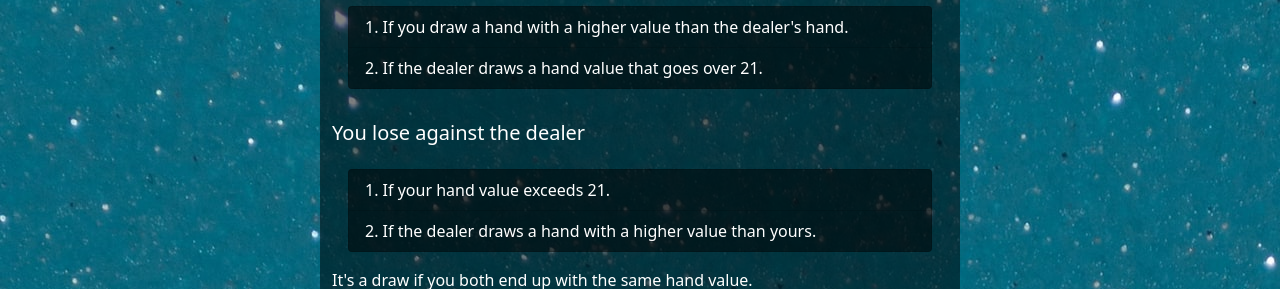
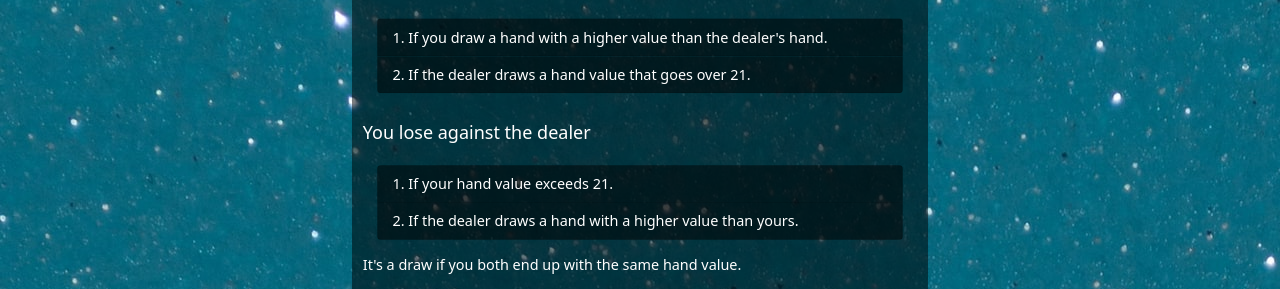
Before and after one commit to GumshoeSE/Blackjack, a plain HTML site: page rules.html in a window 1280 px wide. Shown: the part 216-505 px from the top of the page. Drawn offline with nearby package versions, Linux system fonts and the light colour scheme.

Commit message:
Rescaled sections

```diff
--- a/styles/custom.css
+++ b/styles/custom.css
@@ -1,6 +1,6 @@
 body {
     padding-top: 60px;
-    margin-bottom:  60px;
+    margin-bottom:  40px;
     background-color: #096C84;
     background-image: url(../images/background-large.jpg);
 }
@@ -90,13 +90,21 @@ body {
 }
 
 #rules {
-    margin-top: 20px;
     width: 50%;
     background-color: rgba(0,0,0,0.5);
     color: white;
+    -ms-transform: scale(0.9, 0.9); /* IE 9 */
+    -webkit-transform: scale(0.9, 0.9); /* Safari */
+    transform: scale(0.9, 0.9);
 }
 
 .list-group-item {
     background-color: rgba(0,0,0,0.5);
     color: white;
 }
+
+#blackjack {
+    -ms-transform: scale(0.8, 0.8); /* IE 9 */
+    -webkit-transform: scale(0.8, 0.8); /* Safari */
+    transform: scale(0.8, 0.8);
+}
```
